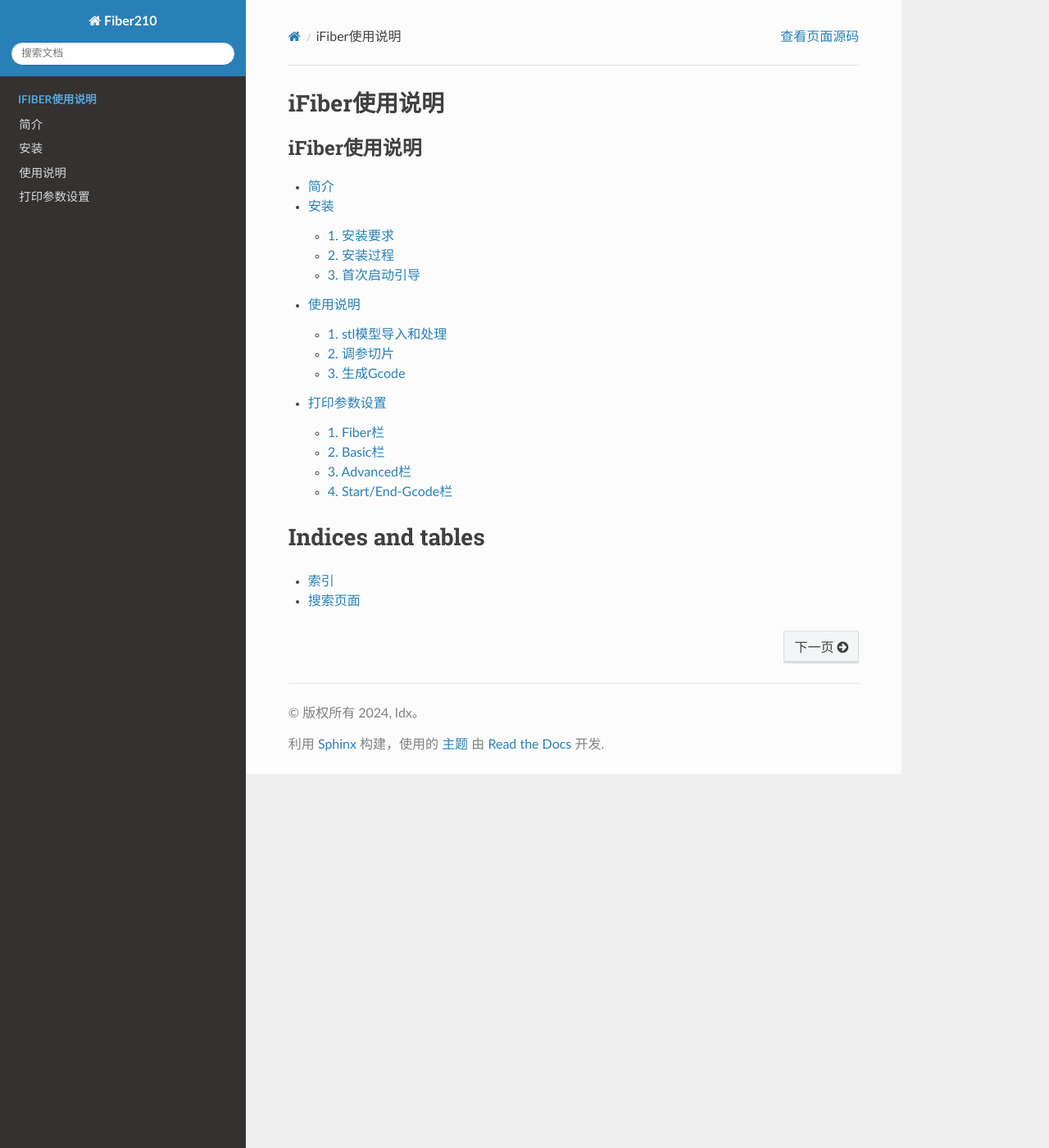
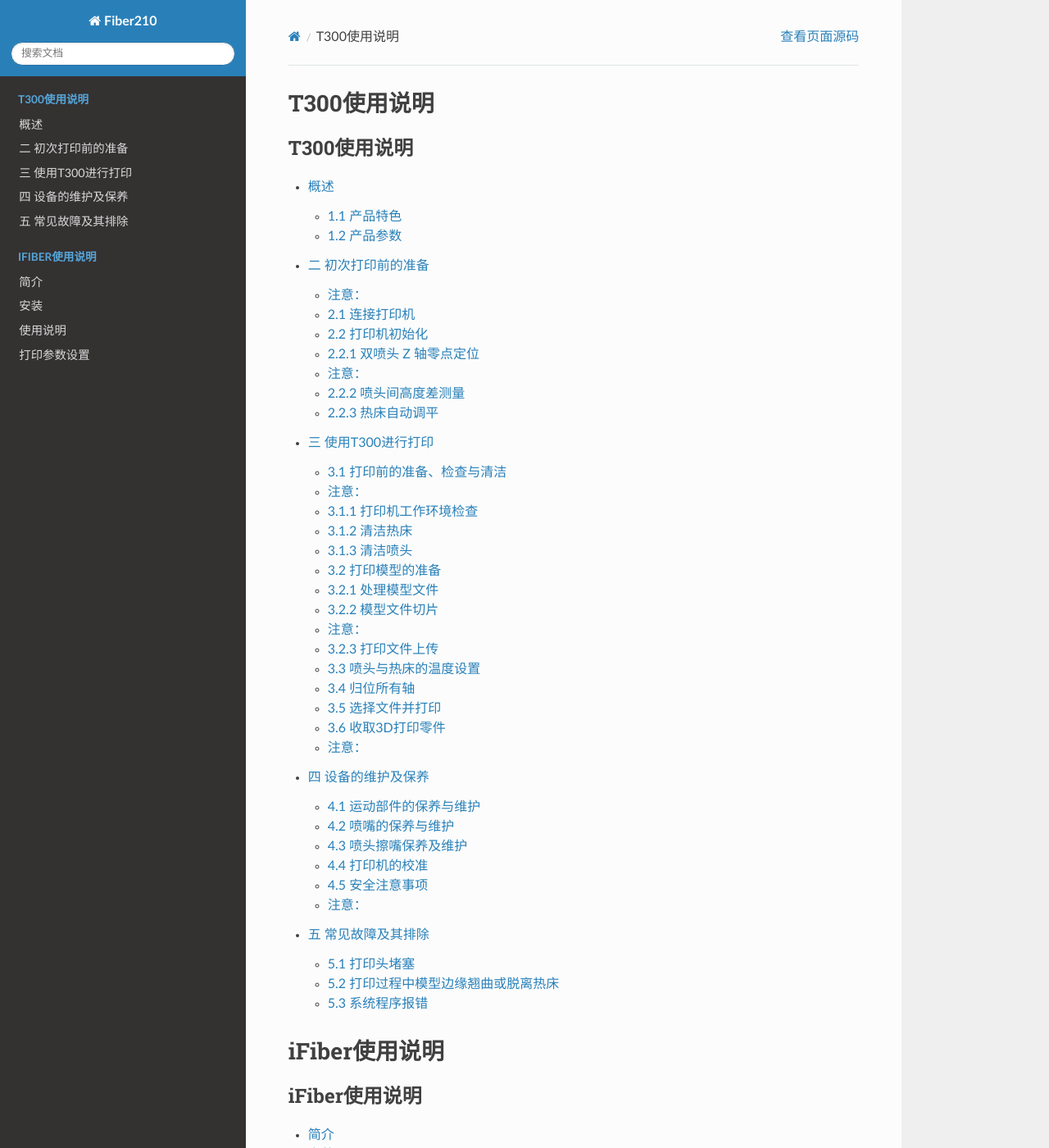
Before and after one commit to FIBER210/docs, a Sphinx documentation site: the page built from source/index.rst, in a window 1280 px wide and 1400 px high. Shown: the whole window at 82% size. Built offline with Sphinx 7.4.7 and the Read the Docs theme 3.1.0, drawn with Linux system fonts in a browser that asks for light colours.

Commit message:
add usage of t300

````diff
--- /dev/null
+++ b/source/T300使用说明/使用T300进行打印.rst
@@ -0,0 +1,132 @@
+三 使用T300进行打印
+=======================
+
+3.1 打印前的准备、检查与清洁
+---------------------------------
+
+注意：
+-----------
+■ 打印开始前，请务必检查丝材是否充足，若需要更换丝材，请按照2.3步骤进行。
+
+3.1.1 打印机工作环境检查
+----------------------------
+
+打印机应置于干燥、清洁的工作环境中，避免在高温、潮湿及灰尘较大的环境中工作。打印机应置于坚固、稳定、平整且干燥的表面，并确保打印机稳定地置于表面上，不发生晃动，以防止打印机高速工作时造成工作台及设备的剧烈震动。避免较尖锐的物品接触打印机表面，以免造成损伤。
+
+3.1.2 清洁热床
+-------------------
+
+打印开始前，需要清洁热床，防止打印受到上一次打印的残留基体的影响。
+清洁流程参考下列步骤：
+
+- 室温条件下，将打印板从热床上取下
+- 使用铲刀把热床表面黏附的基体或纤维残留物清理干净
+- 用水或者酒精清洗打印板表面，然后使用无纺布擦干
+- 将打印板放回热床，加热至 60~80度之间
+- 带上防护手套（隔热），取下打印板，再打印板表面均匀的喷涂3D打印平台喷雾
+- 放回打印板
+- 如使用其他款式的胶水或平台喷雾，请参考厂商给出的使用指南，平台喷雾可以使首层与打印板的结合更加牢固，同一区域喷雾的效果可维持五次打印
+
+3.1.3 清洁喷头
+-------------------
+
+打印头开始运动前，需要清洁两个喷头，（可使用刷子或镊子），防止喷嘴上黏附基体，导致归位的误差，从而引起打印失败。
+清洁基体喷嘴时，需要将基体喷嘴升温到打印温度，待喷嘴表面黏附的基体融化后，使用刷子将其刷去即可。
+清洁纤维喷嘴时，若喷头上可见挤出的纤维，可按照2.3.2中的操作步骤剪断纤维，参见图2.28，2.29。然后使用镊子把这段纤维夹出。
+
+图3.1 喷头上有残留纤维
+
+3.2 打印模型的准备
+-------------------------
+
+3.2.1 处理模型文件
+------------------------
+
+在打印前，请先准备零件的数模，stl格式。
+可以使用Solidworks软件进行建模，或者将已有模型导入Solidworks软件进行格式转换。将其他格式建模文件转换或另存为stl格式时，请点击“选项”按钮，保证“不要转换STL输出数据到正的坐标空间”选项被勾选。
+该选项会保留原始坐标信息，以便后续使用Solidworks导出零件DXF时，坐标能够匹配。
+
+图3.2 SolidWorks另存为界面
+
+图3.3 需要勾选的选项
+
+3.2.2 模型文件切片
+------------------------
+
+注意：
+-----------
+■ iFiber软件的详细使用说明可参考《连续纤维切片软件使用指南》。
+
+使用T300打印时，可以使用Cura、Prusa Slicer、Super Slicer、Simplify3D、Orca Slicer等切片软件（RepRap风格，且需要修改start.gcode以及end.gcode适配打印）或者iFiber（开箱即用），需要打印连续纤维复合材料零件的时候，只能使用iFiber。
+按照使用指南使用iFiber对零件进行切片设置后，得到零件的Gcode文件。
+
+图3.4 iFiber软件界面
+
+3.2.3 打印文件上传
+------------------------
+
+按照如下步骤上传Gcode文件：
+
+- 使用电脑访问打印机管理界面（在浏览器界面输入打印机IP地址自动跳转）
+- 向下翻动界面，找到任务列表区域（图3.5），点击任务列表标题下方的“+”，选择“上传文件”选项
+- 找到切片获得的Gcode并双击（图3.6）。Gcode上传成功后会添加进任务列表
+
+图3.5 上传文件
+
+图3.6 选择Gcode文件
+
+3.3 喷头与热床的温度设置
+-----------------------------
+
+进入触摸屏初始界面，点击“Temperature”选项，然后点击“nylon_ccf_heating”选项（图3.7）。该选项适用于PA-CF基体和PET-CF基体以及PA基连续碳纤维预浸丝。加热后请注意安全，避免直接接触热源。
+
+图3.7 自动升温选项
+
+若需要自定义打印温度，可分别点击左侧的三个温度数字，输入所要设定的温度数值即可（图3.8）。如需冷却，可以将温度设置为0，或者点击3.7中的Cooldown按钮。
+
+图3.8 手动升温选项
+
+3.4 归位所有轴
+---------------------
+
+在打印机移动开始前，必须对所有轴进行归位。在正式打印开始前，应该在预设的打印温度下进行归位、自动调平和网床补偿，以排除喷嘴、热床热膨胀带来的z轴定位误差，调整时务必保证喷嘴清洁。
+进入触摸屏初始界面，点击“Move”选项并找到“Home”命令（图3.9），然后在跳转进入的页面内点击“Home All”命令（图3.10），打印机即会自动开始Home定位。
+
+图3.9 Move界面
+
+图3.10 Home All命令
+
+3.5 选择文件并打印
+------------------------
+
+进入初始界面后，点击“Print”选项，找到上传的Gcode并点击（图3.11），确定要打印的Gcode后点击“Print”（图3.12）。T300打印机即会开始进行打印，触摸屏会显示打印运行时的界面（图3.13）。
+
+图3.11 选择Gcode
+
+图3.12 确定要打印的Gcode
+
+打印开始后，屏幕界面中展示了打印机的一些实时数据，如两个喷头与热床的温度、实际/预设打印速度、挤出机的流量、打印头高度等。
+
+主要按钮的名称及功能如下：
+
+- “Pause”：暂停，打印暂停，保留打印过程中的状态，直至恢复或取消打印
+- “Cancel”：取消，打印取消
+- “Settings”：设置，进入设置页面
+- “Fine Tuning”：微调，对打印过程进行微调
+
+有关打印界面及其相关操作的更多信息，请参考klipper screen 官方文档。
+
+图3.13 打印运行界面
+
+图3.14 微调界面
+
+3.6 收取3D打印零件
+--------------------
+
+注意：
+--------------
+■ 打印完成后，请勿立即断开电源
+■ 待打印头温度降至接近室温（热端风扇停止转动时）后再断电
+■ 否则可能造成基体打印头喉管堵塞。
+
+打印完成且热床已冷却到室温后，可以使用铲刀将零件与打印板分离，或者取下打印板，弯曲打印板将零件取下。收取零件后请按照3.1.2，3.1.3中的操作对热床和喷头进行清洁。
--- /dev/null
+++ b/source/T300使用说明/初次打印前的准备.rst
@@ -0,0 +1,98 @@
+二 初次打印前的准备
+=====================
+
+注意：
+------
+■ 请不要在打印机热床、挤出头运动空间内放置任何物品。打印机工作前，请检查打印机内是否有可能影响打印机部件运动的物体。如有，请在使用前移除。
+
+2.1 连接打印机
+---------------------
+
+T300 使用树莓派（Raspberry Pi）作为上位机，可通过局域网进行连接。树莓派启动后会自动连接到预设的 WiFi 网络。具体连接步骤如下：
+
+
+
+2. 确保设备连接在同一局域网：
+   - 在配置完成后，确保电脑与树莓派处于同一无线局域网下。
+
+3. 访问 T300 机器管理界面：
+   - 若已知树莓派的 IP 地址，直接在浏览器的地址栏中输入该 IP 地址即可访问 T300 的机器管理界面，如下图2.1所示。
+
+
+4. 修改树莓派 WiFi 网络连接信息：
+   - 在图2.4的网络设置界面，选择已有 WiFi，点击右侧的右箭头按钮，输入 WiFi 密码，点击保存。树莓派随后会自动连接到此 WiFi。
+
+2.2 打印机初始化
+-----------------
+
+在基体打印或者连续纤维打印前，需要对打印机的基体打印头（以下简称为 M 头）和连续纤维打印头（以下简称为 F 头）进行 Z 轴方向上的零点校准，用于确定两个喷头之间的高度差和零点位置。
+当更换了打印机上的易损耗部件后（如更换了纤维喷嘴、基体喷嘴），才需要重新对打印机的设置进行重新校准（重新测量高差等）。
+
+2.2.1 双喷头 Z 轴零点定位
+----------------------------------
+
+注意：
+------
+■ 机器出厂时已经进行过双喷头的零点校准，初次使用可以跳转到 2.2.2 节
+■ 在进行 Z 轴校准时，需要使用一张 A4 纸作为辅助工具
+
+1. 校准基体头 Probe Z offset：
+   - 进入初始界面后（图2.2），点击 “More” 选项，然后点击 “Z Calibrate” 选项（图2.5），然后点击 “Start” 按钮（图2.6），即开始校准。
+
+
+2. 校准纤维头 Probe Z offset：
+   - 在主页面，点击左侧列表中间的图标（图2.9），在下拉列表中找到 “measure_height” 指令（图2.10）并点击。
+   - 等到热床下降后，接着回到图2.1 所示界面，找到控制台区域（图2.11）在输入框中输入以下命令：
+
+   - 放置一张 A4 纸在热床上。使用下面的指令移动热床位置：
+     ```
+     G1 Zx  (x 为一个数值，正表示热床下降，负表示热床上升，使用这样的指令代替之前的 Raise Nozzle 和 Lower Nozzle 操作)
+     ```
+   - 滑动 A4 纸直至达到与进行基体头 Probe Z offset 校准时相同的阻力。
+   - 完成上述指令后，先在控制台区域输入指令：
+     ```
+     G90
+     ```
+   - 在控制台区域的左下角找到宏区域，点击其中的 “RECORD_HEIGHT” 命令（图2.12）。此命令也可以在图2.10 的下拉列表中找到。
+   - 完成测量，按照图2.13 指示，重新启动 T300 以应用所有设置。
+
+   图2.9 进入宏指令部分
+
+   图2.10 点击 measure_height 指令
+
+   图2.11 控制台区域
+
+   图2.12 RECORD_HEIGHT 宏命令
+
+   图2.13 重启打印机
+
+3. 验证零点校准效果：
+   - 机器重启后，首先需要归位所有的轴，可以在移动控制区域点击全部归位（图2.14），也可按照本说明书步骤 3.3 进行操作。
+
+   图2.14 使用 Web 控制机器归位所有轴
+
+   - 在图2.2 所示界面，点击 “Extrude” 选项，然后点击 F 头（图2.15）（此前的所有操作都应该处于 M 头的选择下）。控制台中会提示 T1 打印头已经激活。
+   - 放置一张 A4 纸在热床上。
+   - 在控制台区域的输入框中输入以下命令：
+     ```
+     G90
+     G1 Z0
+     ```
+   - 滑动 A4 纸，判断此时纸张的阻力是否与前文中提到的校准步骤中的阻力相似。若相似，则证明零点校准成功。若阻力过大（纸张划破）、无阻力则需要重新校准。
+
+   图2.15 选择纤维打印头
+
+2.2.2 喷头间高度差测量
+-------------------------
+
+因为以 M 头作为参考标准系，所以在定位 M 头后才能对 F 头进行定位，同时只需要知道 F 头相对 M 头的高度差即可。
+在初始页面，点击左侧列表中间的图标（图2.16），在下拉列表中找到 “measure_height” 指令并点击，等待高差测量完成，热床自动下降。
+更换喷嘴后需要重新进行高差测量，测量前需要保证喷嘴上没有粘附基体。
+
+图2.16 measure_height 操作示意
+
+2.2.3 热床自动调平
+---------------------------
+
+为保证打印时零件的平整，需要保证热床首先是尽量水平的。根据三点确定平面的原理，在打印开始前需要对热床进行调平，调平前确保归位了所有轴，且喷嘴上无黏附基体。
+在触摸屏的初始界面，点击 “Move” 选项，找到 “Home” 命令并点击（图2.17），点击 “Z Tilt” 命令（图2.18）。点击后，喷头会自动在热床上进行取点，然后根据取点结果对热床平台进行微调，如此重复多次。只需要在点击 “Z Tilt” 命令后等待机器操作结束即可。
--- /dev/null
+++ b/source/T300使用说明/常见故障及其排除.rst
@@ -0,0 +1,43 @@
+五 常见故障及其排除
+====================
+
+5.1 打印头堵塞
+-----------------
+
+### 5.1.1 基体喉管堵塞
+
+故障的原因及解决方法如下：
+
+- **打印头冷却过慢**：打印机停止工作后，若直接断电，加热块的热量会慢慢传导至喉管内的耗材，耗材受热变形膨胀，在喉管内部堵塞。
+- **打印温度过高**：原因同上。
+- **耗材直径不均匀**：劣质或受潮耗材在喉管内部摩擦，留下颗粒物，颗粒物堆积堵塞喉管。
+
+若发生了堵塞，请按照以下步骤排除：
+
+- 请用手回抽基体丝材。若无法抽出堵塞部分，在打印机断电且工具头已冷却的情况下，取下喉管，并用耐热的装置夹持（如台虎钳）。注意，请勿过度夹紧以防喉管变形。
+- 使用打火机或热风枪加热喉管，并使用通针疏通，直到堵塞部分脱出。
+- 若仍然无法疏通，请更换新喉管。
+
+### 5.1.2 纤维喷嘴堵塞
+
+请在断电、冷却的状况下，使用通条疏通管道。也可以将纤维喷嘴拆下并使用耐热的装置夹持（如台虎钳），使用打火机或热风枪加热，并使用通条疏通，直到堵塞部分脱出。若仍然无法疏通，请更换新的部件。
+
+### 5.1.3 更换喷嘴
+
+如若遇到打印机喷头堵塞，需要更换喷头时，请先选取合适尺寸的工具（如扳手、套筒等），卡紧喷头后拧下即可，建议保持喷头处于冷却状态防止烫手。而在安装新喷头时，为了防止热胀冷缩现象的影响，需要将喷头加热到工作温度（270-300℃）再拧紧。
+
+5.2 打印过程中模型边缘翘曲或脱离热床
+-------------------------------------
+
+### 5.2.1 热床表面状况不良
+
+在打印前请清洁热床，并均匀喷涂粘附剂以保证纤维能稳定粘在热床上。避免用手指直接接触热床，防止油脂影响热床粘合性能。
+
+### 5.2.2 热床温度不足
+
+请使用合适的热床温度，以保证打印件能稳定附着。
+
+5.3 系统程序报错
+-----------------
+
+有关系统及其报错的疑问及问题，请参考 [Klipper官方文档](https://www.klipper3d.org/zh/)。
--- /dev/null
+++ b/source/T300使用说明/概述.rst
@@ -0,0 +1,62 @@
+概述
+========
+
+1.1 产品特色
+-------------
+
+桌面级设计，工业级性能
+
+1. **创新专利技术**：采用独创的柔性远端控制技术，结合超轻量化打印头设计，确保运动控制更加准确。同时，双喷头自动调平与网床补偿技术的专利应用，提升了打印稳定性与精度。
+
+2. **智能打印头控制**：具备双喷头智能切换与自动剪断功能，支持连续纤维的高速稳定进给，确保打印过程中的高效与一致性。
+
+3. **广泛的应用场景**：适用于科研以及日常打印需求，满足不同用户的多元化应用需求。
+
+产品结构及外型如图1.1所示：
+
+.. figure:: image/T300打印机.png
+   :align: center
+   :name: T300打印机
+
+   图1.1 T300打印机
+
+1.2 产品参数
+-------------
+
+
+.. list-table::
+
+   * - 打印工艺
+     - 熔融沉积成型（FDM）
+   * - 成型尺寸
+     - 300mm×300mm×250mm
+   * - 工具头模块
+     - 独立双喷头（基体工具头M头、纤维工具头F头）
+   * - 支持材料
+     - 基体：1.75mm PLA、Nylon、PETG等材料及其含纤增强材料
+   * -
+     - 纤维：0.4mm Tyber 1K PA基连续碳纤维预浸润丝材
+   * - 运动结构
+     - CoreXY、独立3Z
+   * - 最高运动速度
+     - 300mm/s
+   * - 运动精度
+     - 打印层厚最小分辨率：50μm； XY运动精度：10μm； Z运动精度：1μm
+   * - 最高喷头温度
+     - 基体工具头：300℃； 纤维工具头：310℃
+   * - 适配软件
+     - iFiber（基体及连续纤维），Cura、Prusa Slicer等（仅基体）
+   * - 支持文件格式
+     - STL文件
+   * - 操作方式
+     - 局域网无线控制或7寸触摸屏
+   * - 调平方式
+     - 全自动热床调平、双头零点自动校准
+   * - 纤维剪切
+     - 支持
+   * - 断电续打
+     - 支持
+   * - 框架
+     - 铝合金
+   * - 外壳
+     - 全封闭机箱（金属 & 玻璃）
--- /dev/null
+++ b/source/T300使用说明/设备的维护及保养.rst
@@ -0,0 +1,41 @@
+四 设备的维护及保养
+===================
+
+4.1 运动部件的保养与维护
+------------------------
+
+T300打印机的运动件包括轴承、导轨、同步带、丝杆螺纹等。为了确保运动的精确性，以及保证运动件有足够的寿命，请在使用中注意以下几点：
+
+- 请勿用手直接触碰导轨侧面、丝杆，以防止其生锈。建议在丝杆、导轨表面涂抹适量润滑脂。
+- 如需要拆卸运动件，请务必小心，不要让运动件运动超出其设计的行程，防止其失效。
+- 请避免过度用力拉、扭同步带，以防同步带松弛。
+- 请务必定期检查同步带张紧力和运动件表面情况。可以通过调节同步带张紧旋钮，调节同步带张紧力。
+
+4.2 喷嘴的保养与维护
+--------------------
+
+打印机喷嘴是典型的易损耗部件。
+在使用过程中，与打印件、耗材摩擦，会造成磨损或者内部堵塞（尤其在使用短纤耗材的时候）。当基体挤出的路径不均匀时，应该尝试使用通针疏通喷嘴。或拆下喷嘴对其内部进行清理。需要定期检查喷嘴的工作状况，并及时更换磨损过度的喷嘴。
+
+4.3 喷头擦嘴保养及维护
+----------------------
+
+请定期检查打印机内基材喷头擦嘴装置及纤维喷头擦嘴装置。若基体擦嘴出的硅胶条出现明显缺口，则需要更换。若纤维擦嘴装置上布满了残留基体，应清洁刷子或更换。
+
+图4.1 两个擦嘴装置
+
+4.4 打印机的校准
+----------------
+
+打印机在长期未使用、连续使用一段时间或出现首层基体、首层纤维打印问题时，应对打印机进行重新校准。校准步骤请按照2.2章节中提示进行。
+
+4.5 安全注意事项
+----------------
+
+注意：
+------
+■ 请在任何时候注意安全，并且严格按照说明书操作此设备。
+■ 在工作时，请避免手指、衣物等靠近运动部件，以免造成人身伤害或设备损伤。
+■ 任何检修、拆卸、擦拭、搬动过程，如无特别要求，请按照正常程序断电后再操作。
+■ 请勿热插拔任何电子元件。电子元件接口等请避免频繁插拔。
+■ 请不要在打印机热床、挤出头运动空间内放置任何物品。打印机工作前，请检查打印机内是否有可能影响打印机部件运动的物体，如有，请在使用前移除。
--- a/source/index.rst
+++ b/source/index.rst
@@ -8,6 +8,17 @@
 
 
 
+T300使用说明
+==================
+.. toctree::
+   :maxdepth: 2
+   :caption: T300使用说明
+
+   T300使用说明/概述
+   T300使用说明/初次打印前的准备
+   T300使用说明/使用T300进行打印
+   T300使用说明/设备的维护及保养
+   T300使用说明/常见故障及其排除
 
 
 
````
Also changed, not shown: source/T300使用说明/image/T300打印机.png (added), source/T300使用说明/image/T300机器管理页面.png (added), source/T300使用说明/image/zCalibrate校准前界面.png (added), source/T300使用说明/image/zCalibrate界面.png (added), source/T300使用说明/image/找到ip地址.png (added), source/T300使用说明/image/点击More选项后，找到Network选项.png (added), source/T300使用说明/image/触摸屏主界面.png (added).
